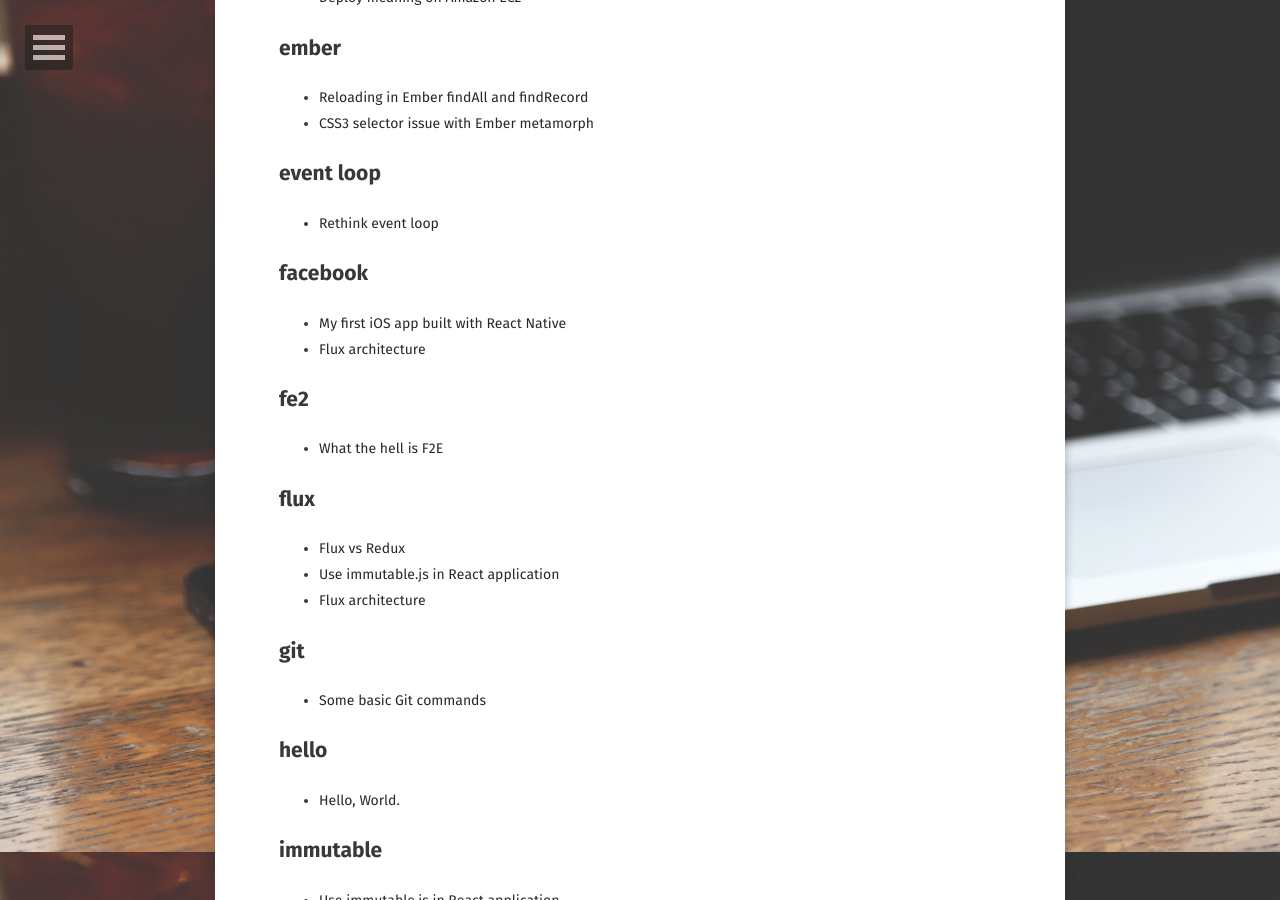
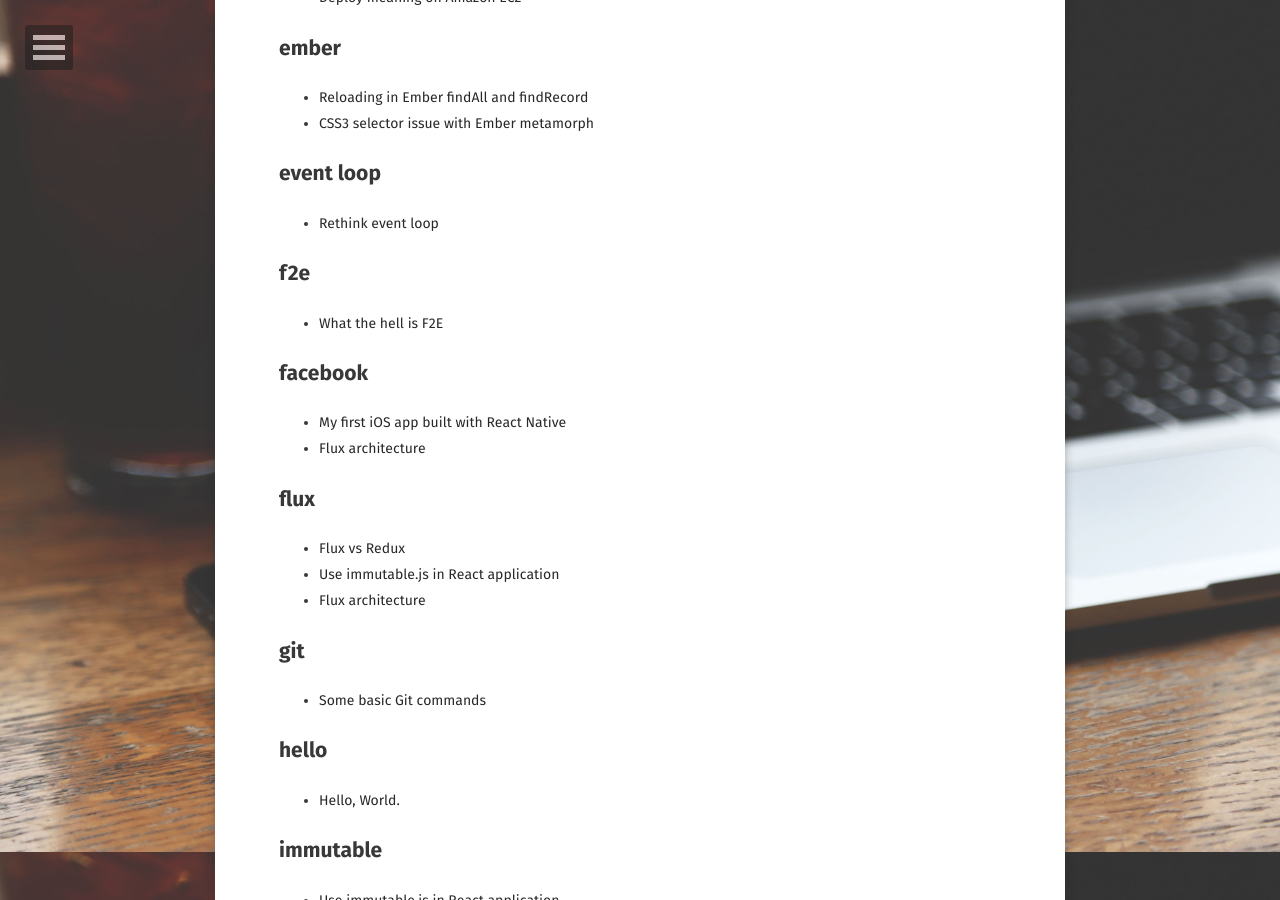
Before and after one commit to just4fun/just4fun.github.io, a Jekyll site: the page built from tags/index.html, in a window 1280 px wide and 900 px high, scrolled down 948 px. Built offline with Jekyll 4.4.1, drawn with Linux system fonts in a browser that asks for light colours; some web fonts are replaced.

Commit message:
tag typo

```diff
--- a/_posts/2015-04-29-what-the-hell-is-f2e.md
+++ b/_posts/2015-04-29-what-the-hell-is-f2e.md
@@ -3,7 +3,7 @@ layout: post
 title: "What the hell is F2E"
 date: 2015-04-29
 tag:
-- fe2
+- f2e
 comments: true
 ---
 
```
